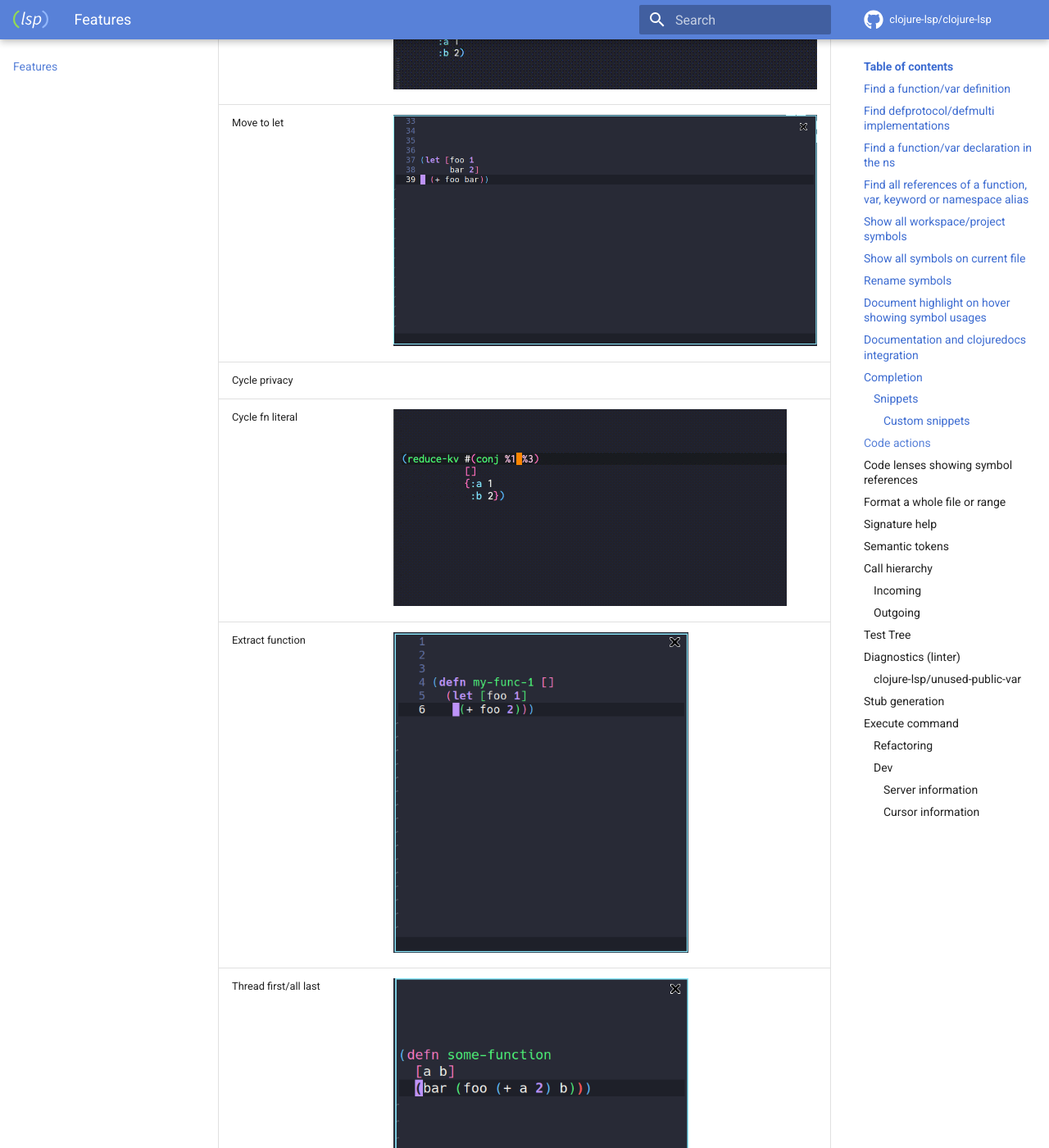
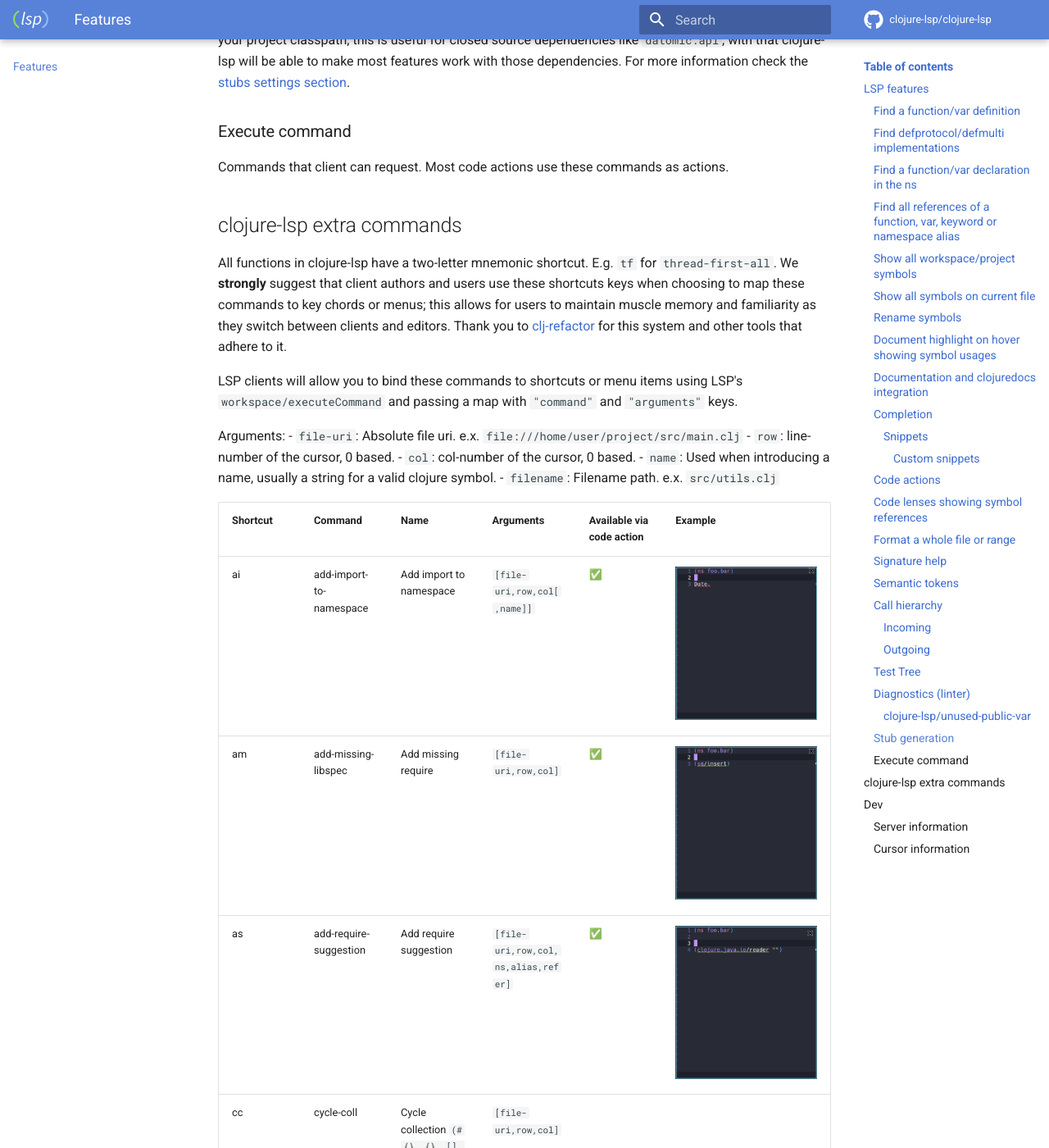
Before and after one commit to clojure-lsp/clojure-lsp, an MkDocs documentation site: the page built from docs/features.md, in a window 1280 px wide and 1400 px high, scrolled down 9087 px. Shown: the whole window at 82% size. Built offline with MkDocs 1.6.1 and Material for MkDocs 9.7.7, drawn with Linux system fonts in a browser that asks for light colours; comment, search, counter and statistics services are not loaded; some of the changed text lies outside the part shown.

Commit message:
Update features doc to introduce 2-letter mnemonic concept, add to changelog, fix integration test

```diff
--- a/docs/features.md
+++ b/docs/features.md
@@ -1,6 +1,12 @@
 # Features
 
-Above you can find all available features that clojure-lsp provides with examples using [Emacs lsp-mode](https://emacs-lsp.github.io/lsp-mode/) as the client.
+Below you can find all available features that clojure-lsp provides with examples using [Emacs lsp-mode](https://emacs-lsp.github.io/lsp-mode/) as the client.
+
+- [Built in LSP features](#lsp-features)
+- [clojure-lsp extra commands](#clojure-lsp-extra-commands)
+
+
+## LSP features
 
 ### Find a function/var definition
 
@@ -300,27 +306,7 @@ User can register additional custom snippets, for more information on how to con
 
 ### Code actions
 
-| Name                               | Example                                                              |
-|------------------------------------|----------------------------------------------------------------------|
-| Clean namespace require/imports    | <img src="../images/features/clean-ns.gif" width=360>                |
-| Add require                        | <img src="../images/features/add-missing-require.gif" width=360>     |
-| Add known common require           | <img src="../images/features/add-common-require.gif" width=360>      |
-| Add known common import            | <img src="../images/features/add-common-import.gif" width=360>       |
-| Add suggested alias require        | <img src="../images/features/add-alias-suggestion.gif" width=360>    |
-| Create private function            | <img src="../images/features/create-private-function.gif" width=360> |
-| Resolve macro as...                | <img src="../images/features/resolve-macro-as.gif" width=720>        |
-| Inline symbol                      | <img src="../images/features/inline-symbol.gif" width=360>           |
-| Change coll to map,vector,set,list | <img src="../images/features/change-coll.gif" width=720>             |
-| Move coll entry up/down            | <img src="../images/features/move-coll-entry.gif" width=720>         |
-| Move to let                        | <img src="../images/features/move-to-let.gif" width=720>             |
-| Cycle privacy                      |                                                                      |
-| Cycle fn literal                   | <img src="../images/features/cycle-fn-literal.gif" width=480>        |
-| Extract function                   | <img src="../images/features/extract-function.gif" width=360>        |
-| Thread first/all last              | <img src="../images/features/thread-first-all.gif" width=360>        |
-| Unwind thread                      |                                                                      |
-| Sort map                           | <img src="../images/features/sort-map.gif" width=720>                |
-| Suppress diagnostic                |                                                                      |
-| Create test for function           |                                                                      |
+See [below](#clojuser-lsp-extra-commands) for screenshots.
 
 ### Code lenses showing symbol references
 
@@ -388,38 +374,51 @@ For more information check the [stubs settings section](../settings.md#stub-gene
 
 Commands that client can request. Most code actions use these commands as actions.
 
-#### Refactoring
+## clojure-lsp extra commands
 
-Commands that change/refactor the code. See [above](#code-actions) for screenshots.
+All functions in clojure-lsp have a two-letter mnemonic shortcut. E.g. `tf` for `thread-first-all`. We __strongly__ suggest that client authors and users use these shortcuts keys when choosing to map these commands to key chords or menus; this allows for users to maintain muscle memory and familiarity as they switch between clients and editors. Thank you to [clj-refactor](https://github.com/clojure-emacs/clj-refactor.el#usage) for this system and other tools that adhere to it.
 
-__Note: Most of them are available via code actions and most of the time you want to call the code action and not the command manually__
+LSP clients will allow you to bind these commands to shortcuts or menu items using LSP's `workspace/executeCommand` and passing a map with `"command"` and `"arguments"` keys.
 
-- Clean namespace *
-- Add import to namespace
-- Add missing require *
-- Cycle privacy of def/defn *
-- Cycle fn literal (fn []), #() *
-- Cycle collection (#{}, {}, [], ())
-- Change collection to {}, (), #{}, [] *
-- Extract Function *
-- Create private function *
-- Inline Symbol *
-- Expand let
-- Introduce let
-- Move expression to let
-- Thread first expression
-- Thread last expression
-- Thread first all *
-- Thread last all *
-- Unwind all *
-- Unwind thread
-- Resolve macro as *
-- Create test *
-- Sort map *
-- Move coll entry up *
-- Move coll entry down *
+Arguments:
+- `file-uri`: Absolute file uri. e.x. `file:///home/user/project/src/main.clj`
+- `row`: line-number of the cursor, 0 based.
+- `col`: col-number of the cursor, 0 based.
+- `name`: Used when introducing a name, usually a string for a valid clojure symbol.
+- `filename`: Filename path. e.x. `src/utils.clj`
 
-#### Dev
+| Shortcut | Command                 | Name                                   | Arguments                                        | Available via code action | Example                                                                                                           |
+|----------|-------------------------|----------------------------------------|--------------------------------------------------|---------------------------|-------------------------------------------------------------------------------------------------------------------|
+| ai       | add-import-to-namespace | Add import to namespace                | `[file-uri,row,col[,name]]`                      | ✅                         | <img src="../images/features/add-common-import.gif" width=360>                                                    |
+| am       | add-missing-libspec     | Add missing require                    | `[file-uri,row,col]`                             | ✅                         | <img src="../images/features/add-missing-require.gif" width=360>                                                  |
+| as       | add-require-suggestion  | Add require suggestion                 | `[file-uri,row,col,ns,alias,refer]`              | ✅                         | <img src="../images/features/add-alias-suggestion.gif" width=360>                                                 |
+| cc       | cycle-coll              | Cycle collection `(#{}, {}, [], ())`   | `[file-uri,row,col]`                             |                           |                                                                                                                   |
+| cf       | cycle-fn-literal        | Cycle fn literal `(fn []), #()`        | `[file-uri,row,col]`                             | ✅                         | <img src="../images/features/cycle-fn-literal.gif" width=480>                                                     |
+| cn       | clean-ns                | Clean namespace                        | `[file-uri,row,col]`                             | ✅                         | <img src="../images/features/clean-ns.gif" width=360>                                                             |
+| cp       | cycle-privacy           | Cycle privacy of def/defn              | `[file-uri,row,col]`                             | ✅                         |                                                                                                                   |
+| ct       | create-test             | Create test                            | `[file-uri,row,col]`                             | ✅                         |                                                                                                                   |
+| ef       | extract-function        | Extract Function                       | `[file-uri,row,col,name]`                        | ✅                         | <img src="../images/features/extract-function.gif" width=360>                                                     |
+| el       | expand-let              | Expand let                             | `[file-uri,row,col]`                             |                           |                                                                                                                   |
+| fe       | create-function         | Create function from example           | `[file-uri,row,col]`                             | ✅                         | <img src="../images/features/create-private-function.gif" width=360>                                              |
+| il       | introduce-let           | Introduce let                          | `[file-uri,row,col,name]`                        |                           |                                                                                                                   |
+| is       | inline-symbol           | Inline Symbol                          | `[file-uri,row,col]`                             | ✅                         | <img src="../images/features/inline-symbol.gif" width=360>                                                        |
+| ma       | resolve-macro-as        | Resolve macro as                       | `[file-uri,row,col]`                             | ✅                         | <img src="../images/features/resolve-macro-as.gif" width=720>                                                     |
+| md       | move-coll-entry-down    | Move coll entry down                   | `[file-uri,row,col]`                             | ✅                         | <img src="../images/features/move-coll-entry.gif" width=720>                                                      |
+| mf       | move-form               | Move form                              | `[file-uri,row,col,filename]`                    | ✅                         |                                                                                                                   |
+| ml       | move-to-let             | Move expression to let                 | `[file-uri,row,col,name]`                        | ✅                         | <img src="../images/features/move-to-let.gif" width=720>                                                          |
+| mu       | move-coll-entry-up      | Move coll entry up                     | `[file-uri,row,col]`                             | ✅                         | <img src="../images/features/move-coll-entry.gif" width=720>                                                      |
+| sc       | change-collection       | Switch collection to `{}, (), #{}, []` | `[file-uri,row,col,"map"/"list"/"set"/"vector"]` | ✅                         | <img src="../images/features/change-coll.gif" width=720> <img src="../images/features/change-coll.gif" width=720> |
+| sm       | sort-map                | Sort map                               | `[file-uri,row,col]`                             | ✅                         | <img src="../images/features/sort-map.gif" width=720>                                                             |
+| tf       | thread-first-all        | Thread first all                       | `[file-uri,row,col]`                             | ✅                         | <img src="../images/features/thread-first-all.gif" width=360>                                                     |
+| th       | thread-first            | Thread first expression                | `[file-uri,row,col]`                             |                           |                                                                                                                   |
+| tl       | thread-last-all         | Thread last all                        | `[file-uri,row,col]`                             | ✅                         |                                                                                                                   |
+| tt       | thread-last             | Thread last expression                 | `[file-uri,row,col]`                             |                           |                                                                                                                   |
+| ua       | unwind-all              | Unwind all                             | `[file-uri,row,col]`                             | ✅                         |                                                                                                                   |
+| uw       | unwind-thread           | Unwind thread                          | `[file-uri,row,col]`                             |                           |                                                                                                                   |
+
+__Note: Most of these are available via code actions and clients or users may choose to use the code action menu to execute them.__
+
+## Dev
 
 ##### Server information
 
```
Also changed, not shown: CHANGELOG.md (+1 -0 lines), 1 other file.
